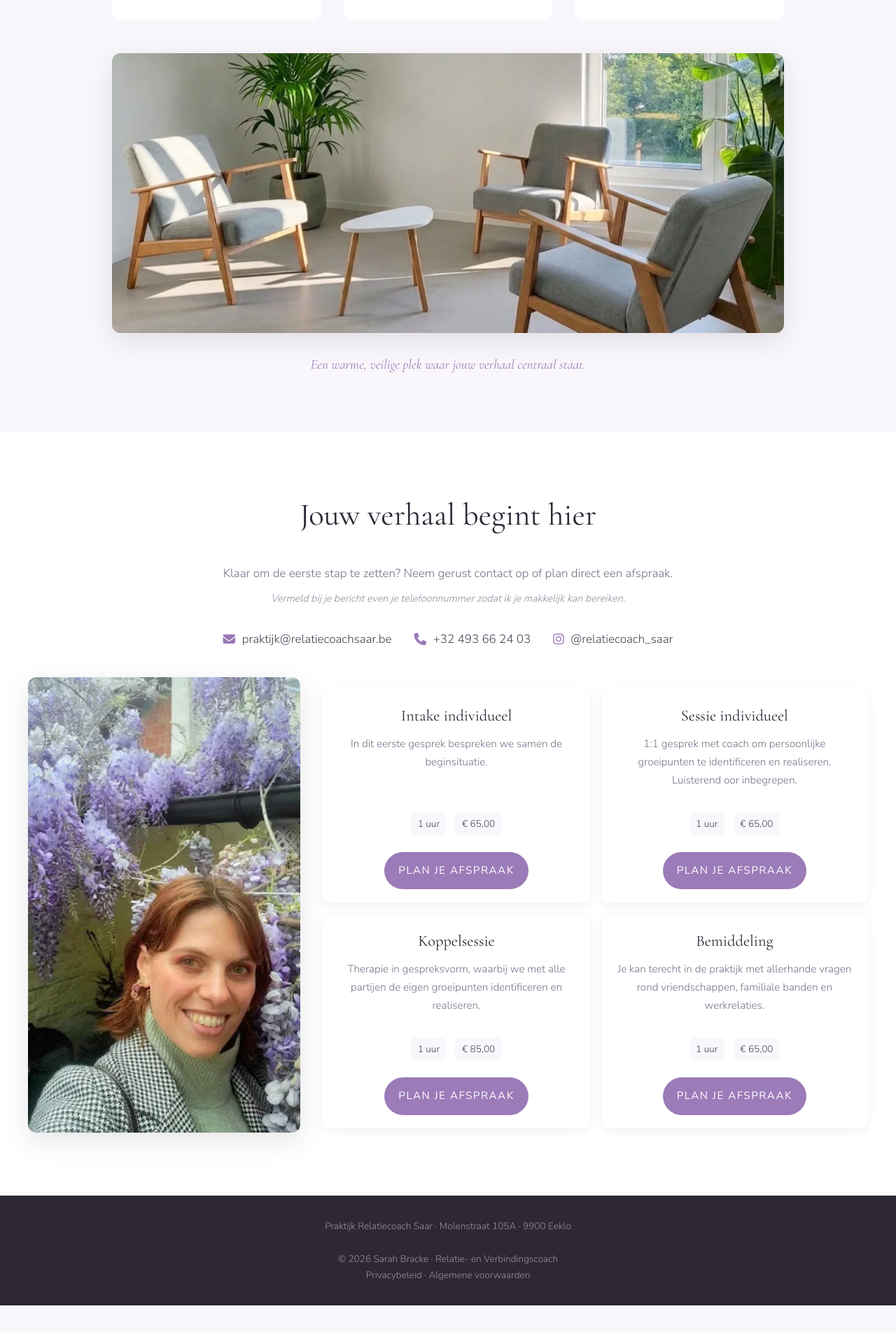
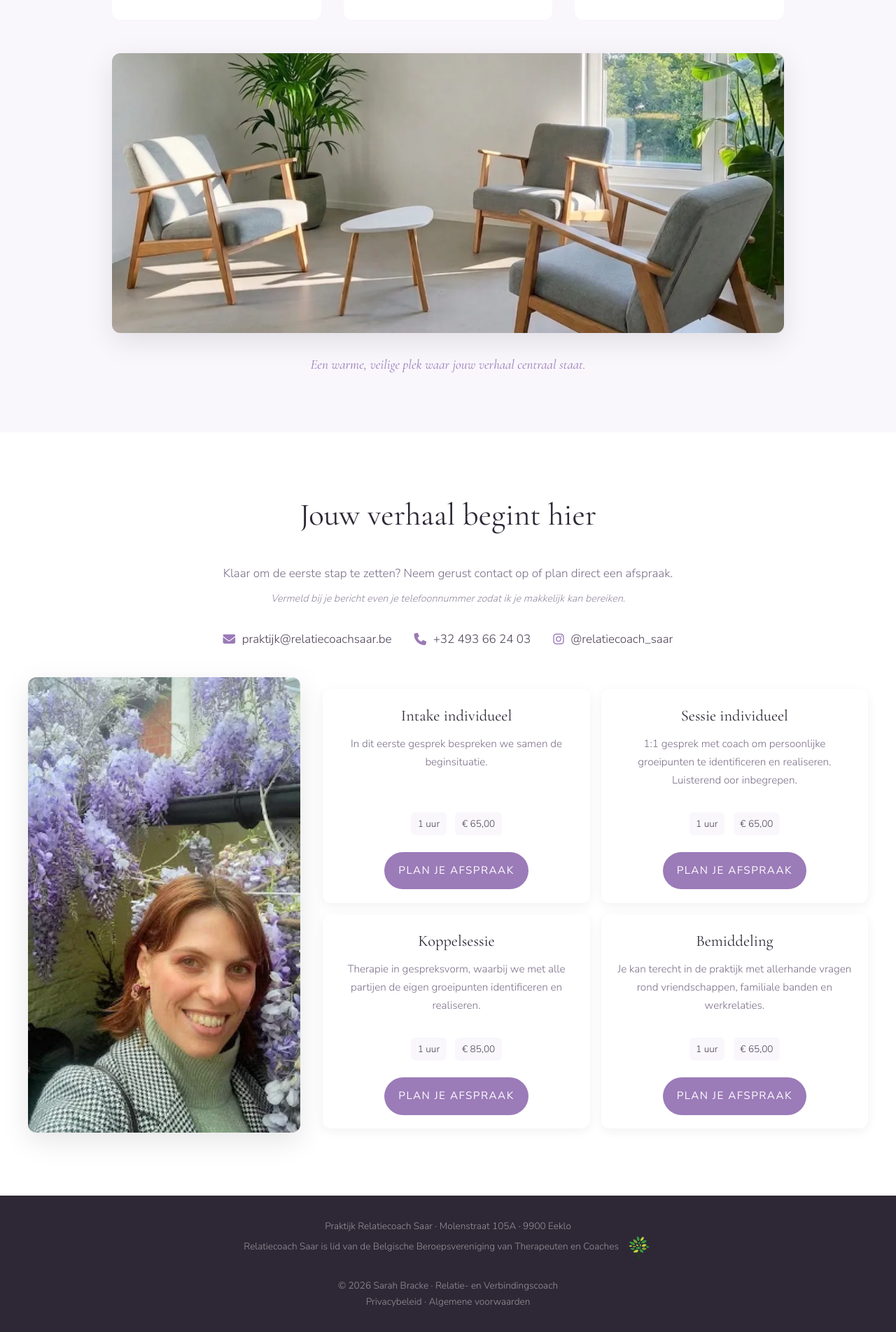
Before and after one commit to relatiecoachsaar/relatiecoachsaar-website, a Jekyll site: the page built from index.html, in a window 1280 px wide. Shown: the part 3165-5069 px from the top of the page at 70% size. Built offline with Jekyll 4.4.1, drawn with Linux system fonts in a browser that asks for light colours; before the commit the page ends 5031 px from its top, so only the background shows below that.

Commit message:
bbtc added

```diff
--- a/_includes/footer.html
+++ b/_includes/footer.html
@@ -1,5 +1,6 @@
 <footer class="footer">
   <p class="footer-address">Praktijk Relatiecoach Saar · Molenstraat 105A · 9900 Eeklo</p>
-  <p>© {{ 'now' | date: "%Y" }} {{ site.username }} · {{ site.user_title }}</p>
+  <p class="footer-bbtc">Relatiecoach Saar is lid van de <a href="https://www.bbtc.be/" target="_blank" rel="noopener">Belgische Beroepsvereniging van Therapeuten en Coaches <img src="/assets/images/bbtc-logo.png" alt="BBTC" width="38" height="38"></a></p>
+  <p style="margin-top:1.5rem">© {{ 'now' | date: "%Y" }} {{ site.username }} · {{ site.user_title }}</p>
   <p class="footer-links"><a href="/privacy">Privacybeleid</a> · <a href="/voorwaarden">Algemene voorwaarden</a></p>
 </footer>
--- a/assets/css/main.css
+++ b/assets/css/main.css
@@ -453,7 +453,11 @@ section h2 {
 }
 
 .footer p { margin: 0; }
-.footer .footer-address { margin-bottom: 1.5rem; }
+.footer .footer-address { margin-bottom: 0; }
+.footer-bbtc { margin-top: 0.2rem; }
+.footer-bbtc a { color: rgba(255,255,255,0.5); text-decoration: none; }
+.footer-bbtc img { vertical-align: middle; margin-left: 0.4rem; }
+.footer-bbtc a:hover { color: var(--accent-light); }
 
 /* === Footer Links === */
 .footer-links { margin-top: 0.2rem; }
```
Also changed, not shown: assets/images/bbtc-logo.png (added).
